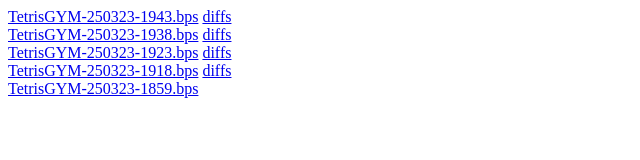
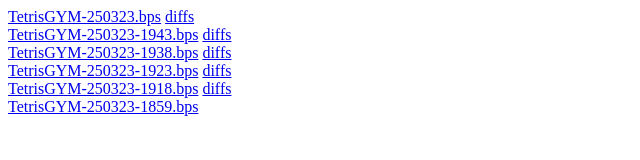
Before and after one commit to zohassadar/gymbuilds, a plain HTML site: page patches/index.html in a window 1280 px wide. Shown: the whole page, without its empty margins (0-640 px from the left). Drawn offline with Linux system fonts and the light colour scheme.

Commit message:
Automated update for TetrisGYM-250323.bps

```diff
--- a/patches/index.html
+++ b/patches/index.html
@@ -5,6 +5,7 @@ Gym Patches
 </title>
 </head>
 <body>
+<a href="TetrisGYM-250323.bps">TetrisGYM-250323.bps</a>&nbsp<a href="https://github.com/zohassadar/TetrisGYM/compare/68747e7f6cc1a7c03e7987124233b52cbb6fb6f9...d614fd9636b1134cb0391794317d541a46ede350">diffs</a><br>
 <a href="TetrisGYM-250323-1943.bps">TetrisGYM-250323-1943.bps</a>&nbsp<a href="https://github.com/zohassadar/TetrisGYM/compare/f7e4dfb7418dd9af62be4827ad5c9a54e0cd79c7...68747e7f6cc1a7c03e7987124233b52cbb6fb6f9">diffs</a><br>
 <a href="TetrisGYM-250323-1938.bps">TetrisGYM-250323-1938.bps</a>&nbsp<a href="https://github.com/zohassadar/TetrisGYM/compare/3dffd1c20c1c987634667574a545d82fafb41916...f7e4dfb7418dd9af62be4827ad5c9a54e0cd79c7">diffs</a><br>
 <a href="TetrisGYM-250323-1923.bps">TetrisGYM-250323-1923.bps</a>&nbsp<a href="https://github.com/zohassadar/TetrisGYM/compare/cc867cf2b124b1970d0d79e7eb1ae8a0769db09e...3dffd1c20c1c987634667574a545d82fafb41916">diffs</a><br>
```
Also changed, not shown: 4 other files.
